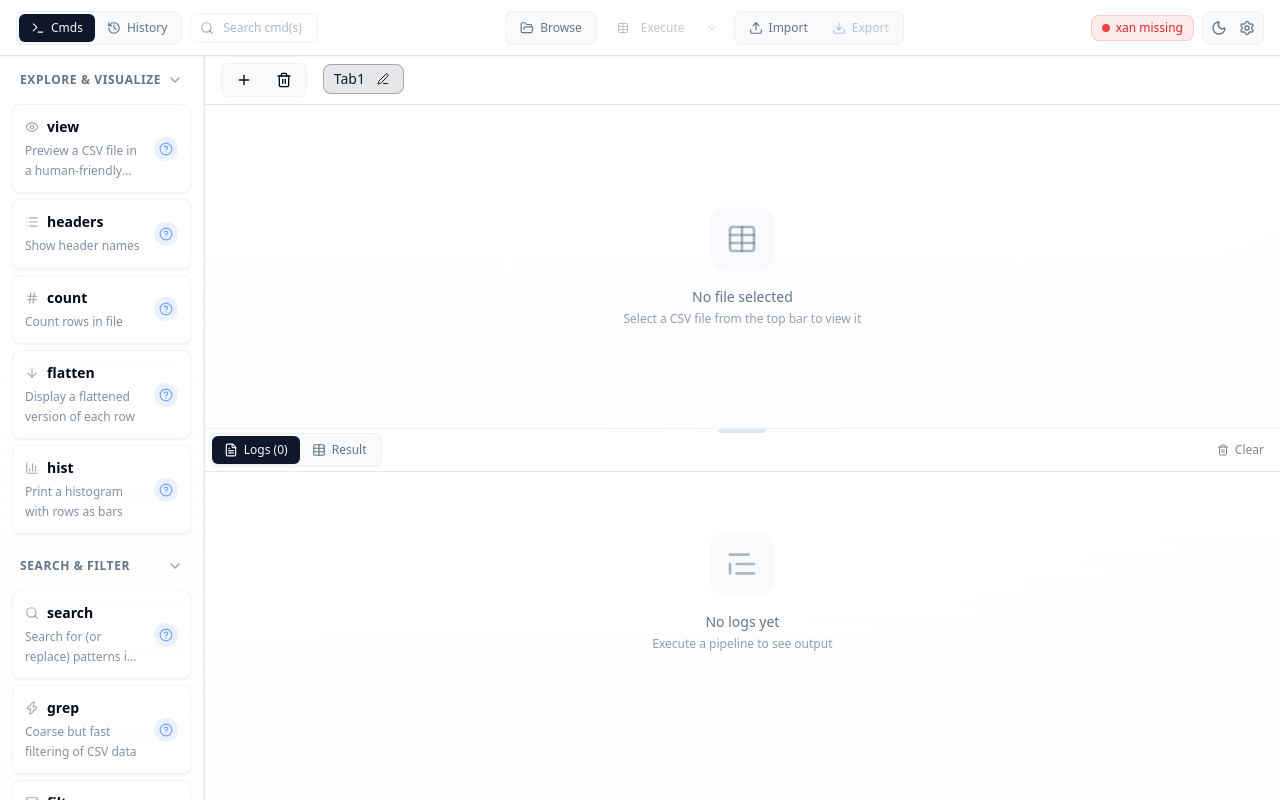
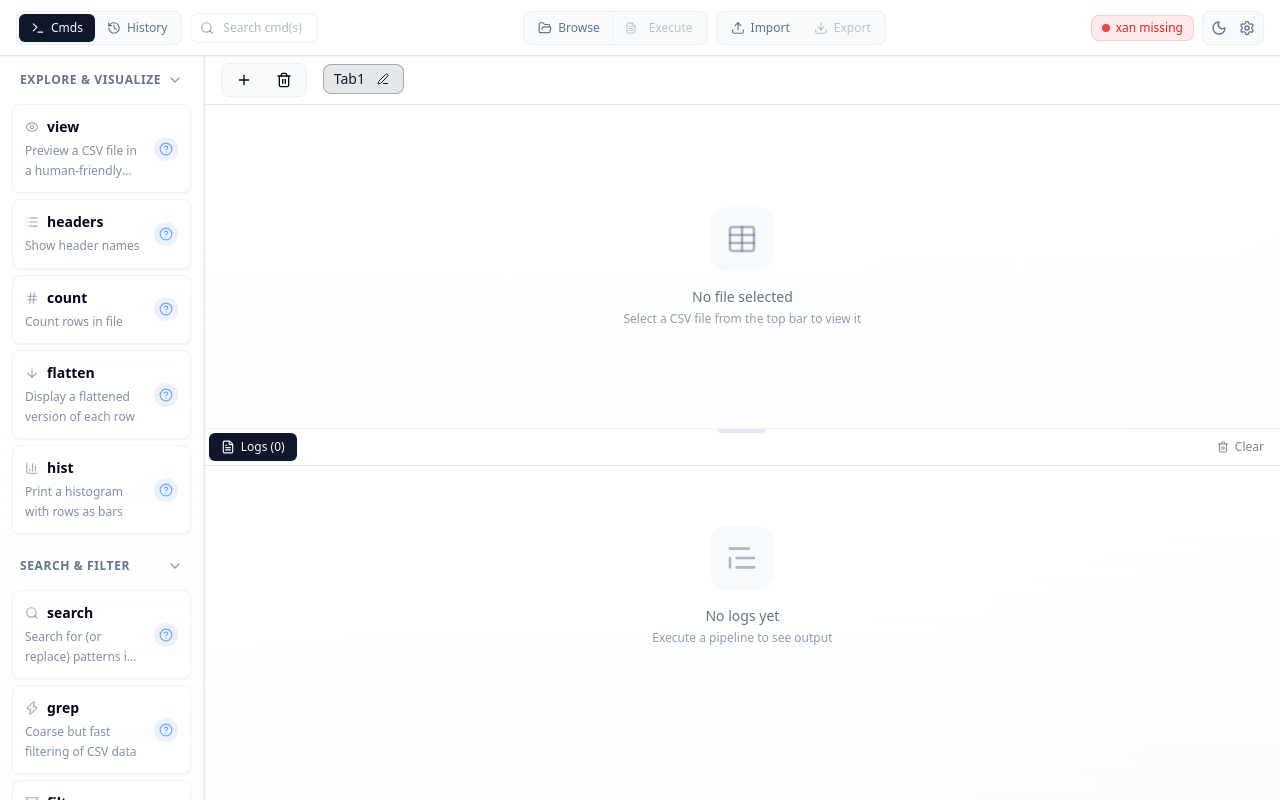
Before and after one commit to tansen87/easy-csv, a React (Vite) app: page / in a window 1280 px wide. Built offline with nearby package versions, Linux system fonts and the light colour scheme.

Commit message:
refactor: remove result table display

```diff
--- a/src/App.tsx
+++ b/src/App.tsx
@@ -19,8 +19,6 @@ import {
   FolderOpen,
   Download,
   Upload,
-  ChevronDown,
-  Table,
 } from "lucide-react";
 import { CommandList } from "@/components/CommandList";
 import { LogPanel } from "@/components/LogPanel";
@@ -53,7 +51,6 @@ function App() {
   const [selectedTabId, setSelectedTabId] = useState<string>("tab-1");
   const [selectedStep, setSelectedStep] = useState<PipelineStep | null>(null);
   const [logs, setLogs] = useState<LogEntry[]>([]);
-  const [resultData, setResultData] = useState<string | null>(null);
   const [isXanInstalled, setIsXanInstalled] = useState<boolean | null>(null);
   const [xanVersion, setXanVersion] = useState<string | null>(null);
   const [inputFile, setInputFile] = useState<string>("");
@@ -68,8 +65,6 @@ function App() {
   const [helpContent, setHelpContent] = useState<string>("");
   const [helpCommandName, setHelpCommandName] = useState<string>("");
   const [isHelpLoading, setIsHelpLoading] = useState<boolean>(false);
-  const [showExecuteDropdown, setShowExecuteDropdown] = useState<boolean>(false);
-  const [executeTarget, setExecuteTarget] = useState<"logs" | "result">("result");
   const [historicalPipelines, setHistoricalPipelines] = useState<
     HistoricalPipeline[]
   >([]);
@@ -490,27 +485,11 @@ function App() {
 
       if (result.success) {
         if (result.output) {
-          const output = result.output as string;
-          if (executeTarget === "result") {
-            const maxRows = 100;
-            const lines = output.split('\n');
-            if (lines.length > maxRows) {
-              const truncatedOutput = lines.slice(0, maxRows).join('\n');
-              setResultData(truncatedOutput);
-              addLog("warning", `Result truncated to ${maxRows} rows. Original: ${lines.length} rows.`);
-            } else {
-              setResultData(output);
-            }
-          } else {
-            addLog("info", `${output}`);
-            setResultData(null);
-          }
-        } else {
-          setResultData(null);
+          const output = (result.output as string).trimStart().trimEnd();
+          addLog("info", output);
         }
       } else {
         addLog("error", `${result.error}`);
-        setResultData(null);
       }
     } catch (error) {
       addLog("error", `${error}`);
@@ -521,7 +500,6 @@ function App() {
 
   const handleClearLogs = () => {
     setLogs([]);
-    setResultData(null);
   };
 
   const handleExportPipeline = async () => {
@@ -687,19 +665,17 @@ function App() {
             <div className="flex bg-muted/50 rounded-lg p-0.5 border border-border/50">
               <button
                 onClick={handleOpenFile}
-                className="flex items-center gap-1.5 px-3 py-1.5 rounded-md text-xs font-medium text-muted-foreground hover:text-foreground hover:bg-accent transition-colors"
+                className="flex items-center gap-1.5 px-3 py-1.5 rounded-l-md text-xs font-medium text-muted-foreground hover:text-foreground hover:bg-accent transition-colors border-r border-border/50"
               >
                 <FolderOpen className="h-3.5 w-3.5" />
                 Browse
               </button>
-            </div>
-            <div className="relative flex">
               <button
                 onClick={() => {
                   handleExecute();
                 }}
                 disabled={getCurrentPipeline().length === 0 || isExecuting}
-                className={`flex items-center gap-1.5 px-3 py-1.5 rounded-l-md text-xs font-medium transition-colors ${isExecuting
+                className={`flex items-center gap-1.5 px-3 py-1.5 rounded-r-md text-xs font-medium transition-colors ${isExecuting
                   ? "text-primary opacity-70"
                   : getCurrentPipeline().length === 0
                     ? "text-muted-foreground/40 cursor-not-allowed"
@@ -713,11 +689,7 @@ function App() {
                   </>
                 ) : (
                   <>
-                    {executeTarget === "result" ? (
-                      <Table className="h-3 w-3 mr-1.5" />
-                    ) : (
-                      <FileText className="h-3 w-3 mr-1.5" />
-                    )}
+                    <FileText className="h-3 w-3 mr-1.5" />
                     Execute
                     {getCurrentPipeline().length > 0 && (
                       <span className="ml-0.5">({getCurrentPipeline().length})</span>
@@ -725,47 +697,6 @@ function App() {
                   </>
                 )}
               </button>
-              <button
-                onClick={(e) => {
-                  e.stopPropagation();
-                  setShowExecuteDropdown(!showExecuteDropdown);
-                }}
-                disabled={getCurrentPipeline().length === 0 || isExecuting}
-                className={`flex items-center px-2 py-1.5 rounded-r-md text-xs font-medium transition-colors border-l border-transparent ${isExecuting
-                  ? "text-primary opacity-70"
-                  : getCurrentPipeline().length === 0
-                    ? "text-muted-foreground/40 cursor-not-allowed"
-                    : "text-primary hover:text-primary hover:bg-primary/10"
-                  }`}
-              >
-                <ChevronDown className="h-3 w-3" />
-              </button>
-              {showExecuteDropdown && (
-                <div className="absolute left-full top-0 ml-1 w-24 bg-card border border-border/50 rounded-lg shadow-lg z-50">
-                  <button
-                    onClick={() => {
-                      setExecuteTarget("result");
-                      setShowExecuteDropdown(false);
-                    }}
-                    disabled={getCurrentPipeline().length === 0 || isExecuting}
-                    className={`w-full flex items-center gap-2 px-3 py-2 text-xs hover:bg-accent transition-colors ${executeTarget === "result" ? "bg-primary/10 text-primary" : "text-foreground"} ${getCurrentPipeline().length === 0 || isExecuting ? "opacity-50 cursor-not-allowed" : ""}`}
-                  >
-                    <Table className="h-3.5 w-3.5" />
-                    Result
-                  </button>
-                  <button
-                    onClick={() => {
-                      setExecuteTarget("logs");
-                      setShowExecuteDropdown(false);
-                    }}
-                    disabled={getCurrentPipeline().length === 0 || isExecuting}
-                    className={`w-full flex items-center gap-2 px-3 py-2 text-xs hover:bg-accent transition-colors ${executeTarget === "logs" ? "bg-primary/10 text-primary" : "text-foreground"} ${getCurrentPipeline().length === 0 || isExecuting ? "opacity-50 cursor-not-allowed" : ""}`}
-                  >
-                    <FileText className="h-3.5 w-3.5" />
-                    Logs
-                  </button>
-                </div>
-              )}
             </div>
             <div className="flex bg-muted/50 rounded-lg p-0.5 border border-border/50">
               <button
@@ -1015,7 +946,7 @@ function App() {
               onPipelineReorder={updateTabPipeline}
             />
           </div>
-          <LogPanel logs={logs} resultData={resultData} onClear={handleClearLogs} executeTarget={executeTarget} />
+          <LogPanel logs={logs} onClear={handleClearLogs} />
         </main>
       </div>
 
--- a/src/components/LogPanel.tsx
+++ b/src/components/LogPanel.tsx
@@ -2,29 +2,17 @@ import { Card } from "@/components/ui/card";
 import { ScrollArea } from "@/components/ui/scroll-area";
 import { Button } from "@/components/ui/button";
 import { ResizeHandle } from "@/components/ui/resize-handle";
-import { Trash2, Info, CheckCircle, AlertCircle, XCircle, TextQuote, Table, FileText } from "lucide-react";
-import { useState, useEffect } from "react";
+import { Trash2, Info, CheckCircle, AlertCircle, XCircle, TextQuote, FileText } from "lucide-react";
+import { useState } from "react";
 import { LogEntry } from "@/types/xan";
 
 interface LogPanelProps {
   logs: LogEntry[];
-  resultData: string | null;
   onClear: () => void;
-  initialActiveTab?: "logs" | "result";
-  executeTarget?: "result" | "logs";
 }
 
-export function LogPanel({ logs, resultData, onClear, initialActiveTab = "logs", executeTarget }: LogPanelProps) {
+export function LogPanel({ logs, onClear }: LogPanelProps) {
   const [height, setHeight] = useState<number>(50);
-  const [activeTab, setActiveTab] = useState<"logs" | "result">(initialActiveTab);
-
-  useEffect(() => {
-    if (resultData) {
-      setActiveTab("result");
-    } else if (executeTarget === "logs") {
-      setActiveTab("logs");
-    }
-  }, [resultData, executeTarget]);
 
   const getLogIcon = (type: LogEntry["type"]) => {
     switch (type) {
@@ -72,19 +60,6 @@ export function LogPanel({ logs, resultData, onClear, initialActiveTab = "logs",
     setHeight(newHeight);
   };
 
-  // Parse CSV result into table data
-  const parseCsv = (csv: string) => {
-    const lines = csv.trim().split('\n');
-    if (lines.length === 0) return { headers: [], rows: [] };
-
-    const headers = lines[0].split(',').map(h => h.trim());
-    const rows = lines.slice(1).map(line => line.split(',').map(cell => cell.trim()));
-
-    return { headers, rows };
-  };
-
-  const csvData = resultData ? parseCsv(resultData) : null;
-
   return (
     <div style={{ height: `${height}%` }} className="relative flex flex-col bg-gradient-to-b from-background to-muted/10 border-t border-border/50 min-h-[100px]">
       <ResizeHandle
@@ -95,27 +70,9 @@ export function LogPanel({ logs, resultData, onClear, initialActiveTab = "logs",
       <div className="p-1 border-b bg-card/50 backdrop-blur-sm">
         <div className="flex items-center justify-between">
           <div className="flex items-center gap-2">
-            <div className="flex bg-muted/50 rounded-lg p-0.5 border border-border/50">
-              <button
-                onClick={() => setActiveTab("logs")}
-                className={`flex items-center gap-1.5 px-3 py-1.5 rounded-md text-xs font-medium transition-all ${activeTab === "logs"
-                  ? "bg-primary text-primary-foreground shadow-sm"
-                  : "text-muted-foreground hover:text-foreground hover:bg-accent"
-                  }`}
-              >
+            <div className="flex items-center gap-1.5 px-3 py-1.5 rounded-md text-xs font-medium bg-primary text-primary-foreground shadow-sm">
               <FileText className="h-3.5 w-3.5" />
               Logs ({logs.length})
-              </button>
-              <button
-                onClick={() => setActiveTab("result")}
-                className={`flex items-center gap-1.5 px-3 py-1.5 rounded-md text-xs font-medium transition-all ${activeTab === "result"
-                  ? "bg-primary text-primary-foreground shadow-sm"
-                  : "text-muted-foreground hover:text-foreground hover:bg-accent"
-                  }`}
-              >
-                <Table className="h-3.5 w-3.5" />
-                Result
-              </button>
             </div>
           </div>
           <Button
@@ -131,7 +88,6 @@ export function LogPanel({ logs, resultData, onClear, initialActiveTab = "logs",
         </div>
       </div>
       <ScrollArea className="flex-1">
-        {activeTab === "logs" ? (
         <div className="p-3">
           {logs.length === 0 ? (
             <div className="text-center py-12 px-4">
@@ -171,55 +127,6 @@ export function LogPanel({ logs, resultData, onClear, initialActiveTab = "logs",
             </div>
           )}
         </div>
-        ) : (
-          <div className="p-3">
-            {!resultData ? (
-              <div className="text-center py-12 px-4">
-                <div className="w-16 h-16 mx-auto mb-4 bg-muted/50 rounded-2xl flex items-center justify-center">
-                  <Table className="h-8 w-8 text-muted-foreground/50" />
-                </div>
-                <p className="text-sm font-medium text-muted-foreground mb-1">No result data</p>
-                <p className="text-xs text-muted-foreground/70">
-                  Execute a pipeline to see results
-                </p>
-              </div>
-            ) : csvData && csvData.headers.length > 0 ? (
-              <div className="overflow-x-auto">
-                <table className="w-full text-sm">
-                  <thead>
-                    <tr className="border-b border-border/50">
-                      {csvData.headers.map((header, index) => (
-                        <th key={index} className="px-3 py-2 text-left font-semibold text-muted-foreground bg-muted/30">
-                          {header}
-                        </th>
-                      ))}
-                    </tr>
-                  </thead>
-                  <tbody>
-                    {csvData.rows.map((row, rowIndex) => (
-                      <tr key={rowIndex} className="border-b border-border/30 hover:bg-muted/20">
-                        {row.map((cell, cellIndex) => (
-                          <td key={cellIndex} className="px-3 py-2 font-mono text-sm">
-                            {cell}
-                          </td>
-                        ))}
-                      </tr>
-                    ))}
-                  </tbody>
-                </table>
-                {csvData.rows.length === 0 && (
-                  <div className="text-center py-4 text-sm text-muted-foreground">
-                    No rows in result
-                  </div>
-                )}
-              </div>
-            ) : (
-              <div className="font-mono text-sm whitespace-pre-wrap break-all">
-                {resultData}
-              </div>
-            )}
-          </div>
-        )}
       </ScrollArea>
     </div>
   );
```
Lines whose indentation alone changed are shown as unchanged.
